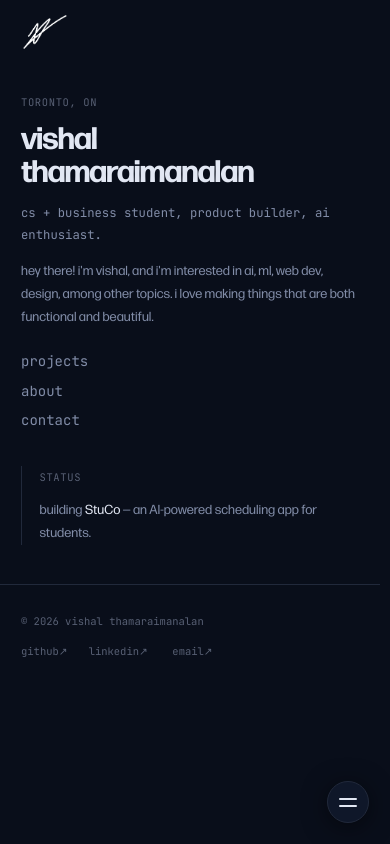
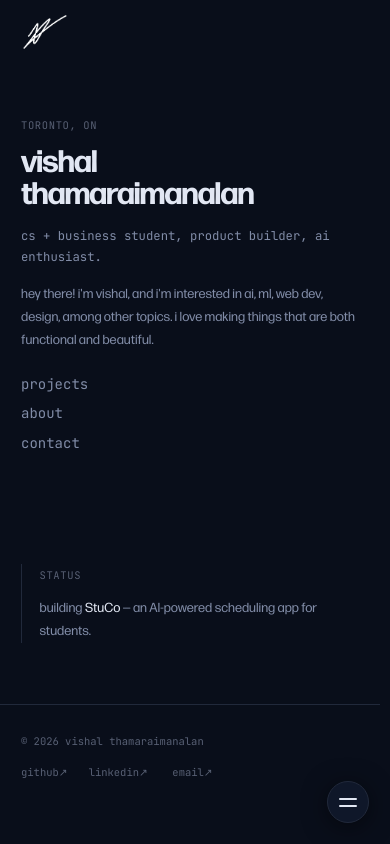
Before and after one commit to VishalT25/portfolio, a SvelteKit app: page / in a window 390 px wide. Built offline with nearby package versions, Linux system fonts and the light colour scheme.

Commit message:
Fixed some mobile viewing issues.

```diff
--- a/src/lib/components/Footer.svelte
+++ b/src/lib/components/Footer.svelte
@@ -133,13 +133,13 @@
 
 	@media (max-width: 700px) {
 		footer {
-			padding-bottom: 5.5rem;
+			padding-bottom: 4.5rem;
 		}
 	}
 
 	@media (max-width: 600px) {
 		footer {
-			padding: 2rem 1.5rem 5.5rem;
+			padding: 2rem 1.5rem 4.5rem;
 		}
 
 		.inner {
--- a/src/routes/+layout.svelte
+++ b/src/routes/+layout.svelte
@@ -58,11 +58,11 @@
 
 	@media (max-width: 700px) {
 		.page-container {
-			min-height: auto;
+			min-height: 100dvh;
 		}
 
 		.page-transition {
-			min-height: auto;
+			min-height: calc(100dvh - 4.5rem);
 		}
 	}
 </style>
--- a/src/routes/+page.svelte
+++ b/src/routes/+page.svelte
@@ -187,10 +187,10 @@
 
 	@media (max-width: 700px) {
 		.hero {
-			flex: none;
-			justify-content: flex-start;
-			padding: 2rem 1.5rem;
-			gap: 2.5rem;
+			flex: 1;
+			justify-content: center;
+			padding: clamp(1.5rem, 6dvh, 4rem) 1.5rem;
+			gap: 2rem;
 		}
 
 		.hero-content {
--- a/src/routes/about/+page.svelte
+++ b/src/routes/about/+page.svelte
@@ -320,7 +320,7 @@
 
 	@media (max-width: 700px) {
 		.about {
-			padding: 2rem 1.5rem 4rem;
+			padding: clamp(1.5rem, 5dvh, 3rem) 1.5rem;
 		}
 
 		.edu {
```
